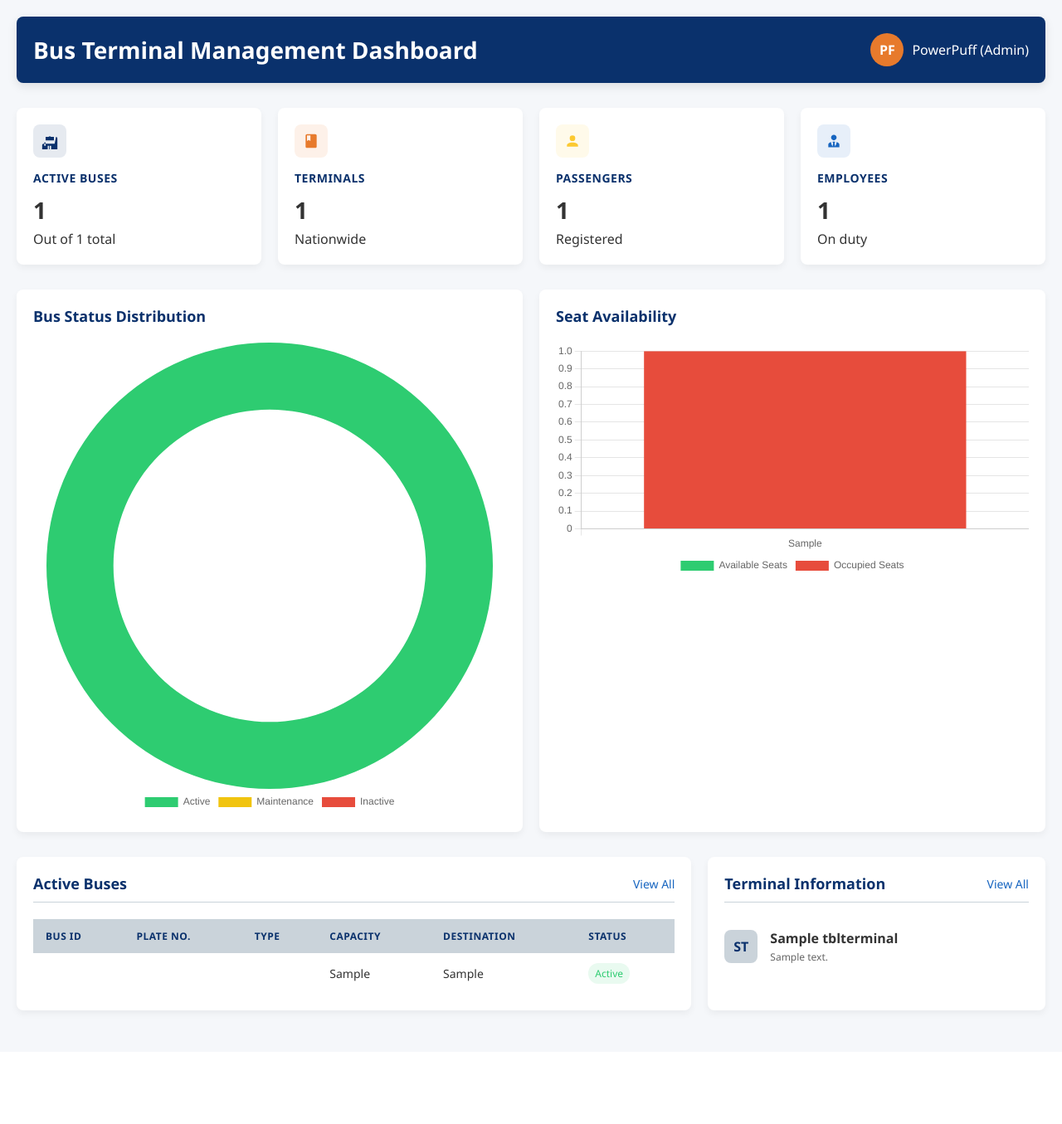
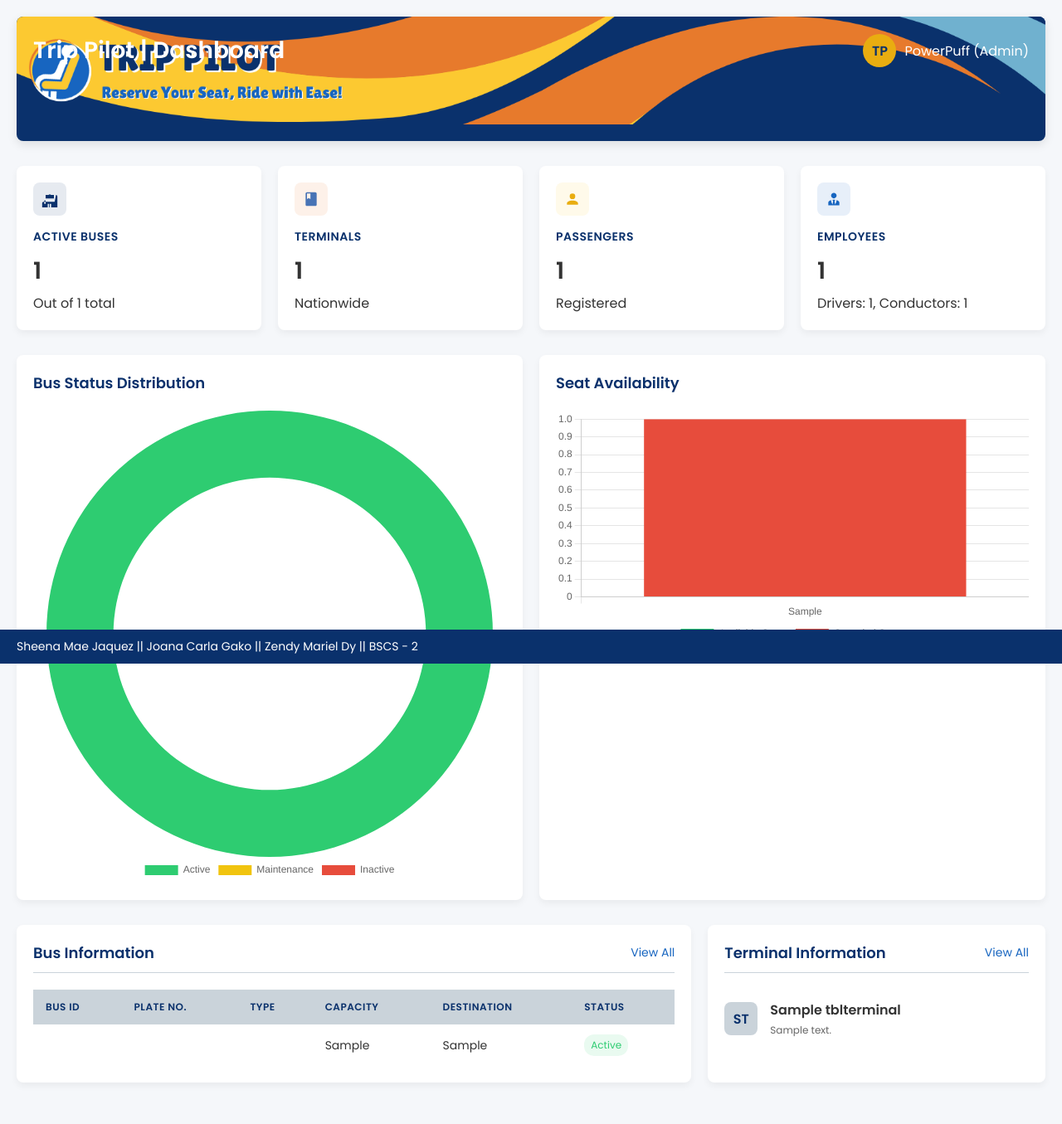
Before and after one commit to joanaxyz098/TripPilot_IM, a PHP site: page /dashboard.php in a window 1280 px wide. Shown: the whole page at 83% size. Before the commit the page ends 1225 px from the top, so only its background shows below. Run offline with PHP 8.4, Linux system fonts and the light colour scheme; tables that the repository leaves empty or names only in its code hold one stand-in row (values such as "Sample post"); data that the repository does not hold is empty.

Commit message:
Update dashboard.php

```diff
--- a/dashboard.php
+++ b/dashboard.php
@@ -30,19 +30,30 @@ $passengerQuery = "SELECT COUNT(*) as count FROM tblpassenger";
 $passengerResult = $connection->query($passengerQuery);
 $passengerCount = $passengerResult->fetch_assoc()['count'];
 
-// Fetch employee data
+// Fetch employee data with types
 $employeeQuery = "SELECT COUNT(*) as count FROM tblemployee";
 $employeeResult = $connection->query($employeeQuery);
 $employeeCount = $employeeResult->fetch_assoc()['count'];
 
-// Fetch seat data
+// Fetch driver count
+$driverQuery = "SELECT COUNT(*) as count FROM tbldriver";
+$driverResult = $connection->query($driverQuery);
+$driverCount = $driverResult->fetch_assoc()['count'];
+
+// Fetch conductor count
+$conductorQuery = "SELECT COUNT(*) as count FROM tblconductor";
+$conductorResult = $connection->query($conductorQuery);
+$conductorCount = $conductorResult->fetch_assoc()['count'];
+
+// Fetch seat data with better handling for buses without seat records
 $seatQuery = "SELECT
                 b.plateNo,
+                b.busID,
                 COUNT(s.seatID) as totalSeats,
                 SUM(CASE WHEN s.isAvailable = 1 THEN 1 ELSE 0 END) as availableSeats
-              FROM tblseat s
-              JOIN tblbus b ON s.busID = b.busID
-              GROUP BY b.plateNo";
+              FROM tblbus b
+              LEFT JOIN tblseat s ON s.busID = b.busID
+              GROUP BY b.plateNo, b.busID";
 $seatResult = $connection->query($seatQuery);
 $seatData = [];
 $plateNos = [];
@@ -52,8 +63,10 @@ $occupiedSeats = [];
 while($row = $seatResult->fetch_assoc()) {
     $seatData[] = $row;
     $plateNos[] = $row['plateNo'];
-    $availableSeats[] = $row['availableSeats'];
-    $occupiedSeats[] = $row['totalSeats'] - $row['availableSeats'];
+    // Handle case where bus might not have seats yet
+    $totalSeats = $row['totalSeats'] ?: 0;
+    $availableSeats[] = $row['availableSeats'] ?: 0;
+    $occupiedSeats[] = $totalSeats - ($row['availableSeats'] ?: 0);
 }
 ?>
 
@@ -62,14 +75,17 @@ while($row = $seatResult->fetch_assoc()) {
 <head>
     <meta charset="UTF-8">
     <meta name="viewport" content="width=device-width, initial-scale=1.0">
-    <title>Bus Terminal Dashboard</title>
+    <title>Trip Pilot | Dashboard</title>
     <script src="https://cdn.jsdelivr.net/npm/chart.js"></script>
+    <!-- Google Font -->
+    <link href="https://fonts.googleapis.com/css2?family=Poppins:wght@400;600&display=swap" rel="stylesheet">
     <style>
         :root {
             --navy: #0a316c;
-            --orange: #e77a2c;
-            --yellow: #fcc931;
             --blue: #1765c0;
+            --yellow: #e9ad10;
+            --light-yellow: #f0b732;
+            --light-blue: #4773b5;
             --light-gray: #cad3da;
         }
 
@@ -77,7 +93,7 @@ while($row = $seatResult->fetch_assoc()) {
             margin: 0;
             padding: 0;
             box-sizing: border-box;
-            font-family: 'Segoe UI', Roboto, Oxygen, Ubuntu, Cantarell, 'Open Sans', 'Helvetica Neue', sans-serif;
+            font-family: 'Poppins', sans-serif;
         }
 
         body {
@@ -98,6 +114,11 @@ while($row = $seatResult->fetch_assoc()) {
             margin-bottom: 30px;
             border-radius: 8px;
             box-shadow: 0 4px 12px rgba(0, 0, 0, 0.1);
+            background-image: url('header_photo.png');
+            background-size: cover;
+            background-position: center;
+            height: 150px;
+            border-bottom: 20px solid var(--navy);
         }
 
         .header-content {
@@ -122,11 +143,11 @@ while($row = $seatResult->fetch_assoc()) {
             width: 40px;
             height: 40px;
             border-radius: 50%;
-            background-color: var(--orange);
+            background-color: var(--yellow);
             display: flex;
             align-items: center;
             justify-content: center;
-            color: white;
+            color: var(--navy);
             font-weight: bold;
         }
 
@@ -175,7 +196,7 @@ while($row = $seatResult->fetch_assoc()) {
         }
 
         .buses { background-color: rgba(10, 49, 108, 0.1); color: var(--navy); }
-        .terminals { background-color: rgba(231, 122, 44, 0.1); color: var(--orange); }
+        .terminals { background-color: rgba(231, 122, 44, 0.1); color: var(--light-blue); }
         .passengers { background-color: rgba(252, 201, 49, 0.1); color: var(--yellow); }
         .employees { background-color: rgba(23, 101, 192, 0.1); color: var(--blue); }
 
@@ -327,6 +348,17 @@ while($row = $seatResult->fetch_assoc()) {
             height: auto !important;
         }
 
+        footer {
+            background-color: var(--navy);
+            color: white;
+            text-align: left;
+            padding: 10px 20px;
+            position: fixed;
+            bottom: 0;
+            width: 100%;
+            font-size: 14px;
+        }
+
         @media (max-width: 1200px) {
             .dashboard-grid {
                 grid-template-columns: repeat(2, 1fr);
@@ -354,9 +386,9 @@ while($row = $seatResult->fetch_assoc()) {
     <div class="container">
         <header>
             <div class="header-content">
-                <h1>Bus Terminal Management Dashboard</h1>
+                <h1>Trip Pilot | Dashboard</h1>
                 <div class="user-info">
-                    <div class="user-avatar">PF</div>
+                    <div class="user-avatar">TP</div>
                     <span>PowerPuff (Admin)</span>
                 </div>
             </div>
@@ -404,7 +436,7 @@ while($row = $seatResult->fetch_assoc()) {
                 </div>
                 <div class="card-title">Employees</div>
                 <div class="card-value"><?php echo $employeeCount; ?></div>
-                <div class="card-change">On duty</div>
+                <div class="card-change">Drivers: <?php echo $driverCount; ?>, Conductors: <?php echo $conductorCount; ?></div>
             </div>
         </div>
 
@@ -428,7 +460,7 @@ while($row = $seatResult->fetch_assoc()) {
         <div class="main-content">
             <div class="panel">
                 <div class="panel-header">
-                    <div class="panel-title">Active Buses</div>
+                    <div class="panel-title">Bus Information</div>
                     <a href="#" class="view-all">View All</a>
                 </div>
 
@@ -488,6 +520,10 @@ while($row = $seatResult->fetch_assoc()) {
             </div>
         </div>
     </div>
+
+    <footer>
+        Sheena Mae Jaquez || Joana Carla Gako || Zendy Mariel Dy || BSCS - 2
+    </footer>
 
     <script>
         // Bus Status Chart
```
